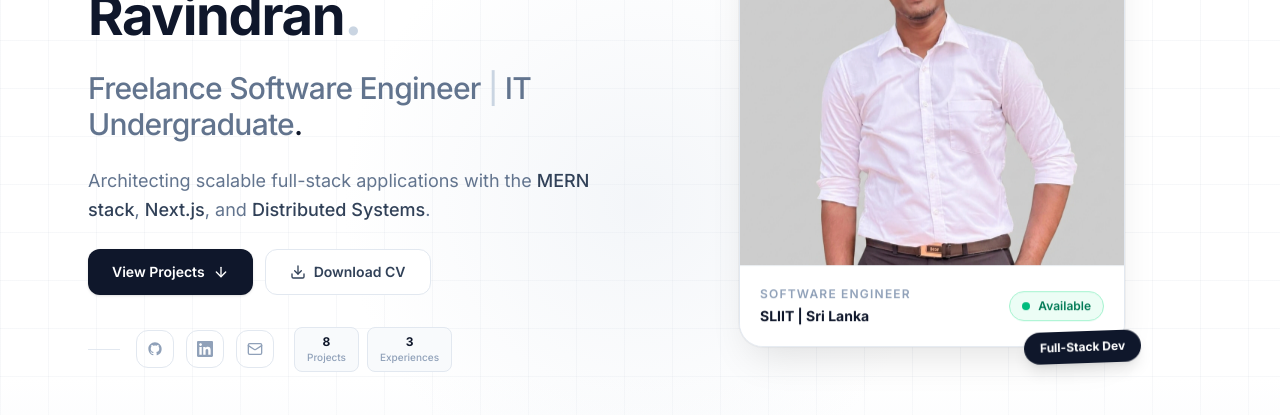
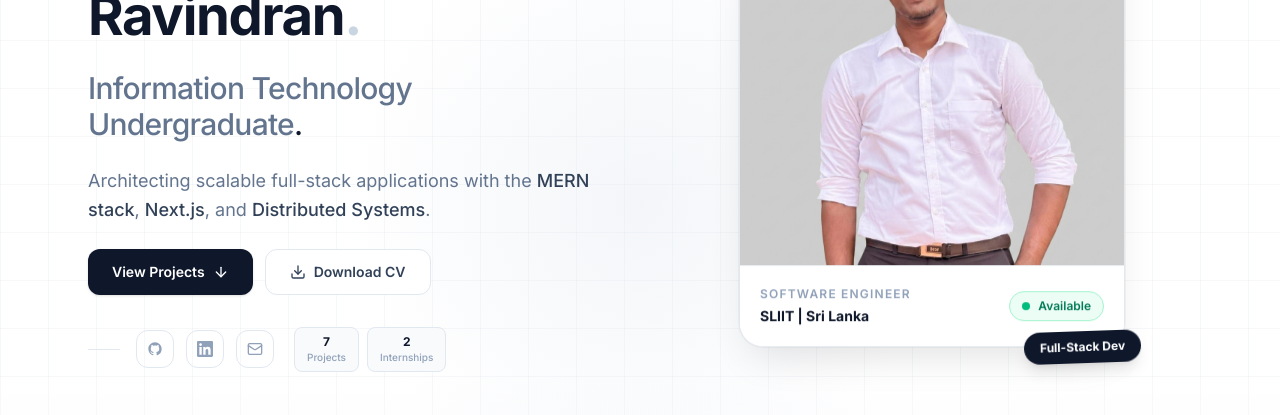
Before and after one commit to Laksopan23/laksopan, a React (Vite) app: page / in a window 1280 px wide. Shown: the part 296-711 px from the top of the page. Built offline with nearby package versions, Linux system fonts and the light colour scheme; no server answers.

Commit message:
Fix: Updated Remotechies location to Batticaloa, Sri Lanka

```diff
--- a/src/components/Hero.tsx
+++ b/src/components/Hero.tsx
@@ -203,7 +203,7 @@ export default function Hero() {
               Ravindran<span className="text-slate-300">.</span>
             </h1>
             <p className="text-2xl sm:text-3xl font-medium text-slate-500 tracking-tight mt-6">
-              Freelance Software Engineer <span className="text-slate-300">|</span> IT Undergraduate<span className="text-slate-900">.</span>
+              Information Technology Undergraduate<span className="text-slate-900">.</span>
             </p>
           </motion.div>
 
@@ -285,12 +285,12 @@ export default function Hero() {
 
             <div className="flex gap-2 ml-1">
               <div className="text-center px-3 py-1.5 bg-slate-50 border border-slate-200 rounded-lg">
-                <p className="text-xs font-bold text-slate-900">8</p>
+                <p className="text-xs font-bold text-slate-900">7</p>
                 <p className="text-[10px] text-slate-400 font-medium">Projects</p>
               </div>
               <div className="text-center px-3 py-1.5 bg-slate-50 border border-slate-200 rounded-lg">
-                <p className="text-xs font-bold text-slate-900">3</p>
-                <p className="text-[10px] text-slate-400 font-medium">Experiences</p>
+                <p className="text-xs font-bold text-slate-900">2</p>
+                <p className="text-[10px] text-slate-400 font-medium">Internships</p>
               </div>
             </div>
           </motion.div>
--- a/src/data/portfolio.ts
+++ b/src/data/portfolio.ts
@@ -12,26 +12,10 @@ export const navLinks = [
 
 export const experiences: Experience[] = [
   {
-    company: 'Independent Freelance',
-    role: 'Software Engineer',
-    period: 'Jan 2024 – Present',
-    location: 'Remote',
-    type: 'Contract',
-    color: 'emerald',
-    description: 'Providing full-stack development and architectural consulting for international clients.',
-    highlights: [
-      'Delivered end-to-end web applications using MERN stack and Next.js, focusing on scalability and user experience',
-      'Architected secure backend systems with Node.js and Django, integrating third-party APIs and payment gateways',
-      'Consulted on cloud migration and infrastructure optimization using AWS and Google Cloud',
-      'Collaborated directly with stakeholders to translate business requirements into technical specifications',
-    ],
-    tags: ['Next.js', 'React', 'Node.js', 'Cloud Infrastructure', 'Client Relations'],
-  },
-  {
     company: 'Remotechies',
     role: 'Software Engineer Intern (Remote)',
     period: 'Jun 2025 – Dec 2025',
-    location: 'Sri Lanka',
+    location: 'Batticaloa, Sri Lanka',
     type: 'Internship',
     color: 'violet',
     logo: remotechiesLogo,
@@ -66,27 +50,6 @@ export const experiences: Experience[] = [
 ];
 
 export const projects: Project[] = [
-  {
-    title: 'Freelance Software Development',
-    subtitle: 'Bespoke Client Solutions',
-    description:
-      'Providing end-to-end full-stack development and architectural consulting services for international clients.',
-    tags: ['Consulting', 'Full-Stack', 'Architecture', 'Deployment'],
-    highlight: 'Professional Services',
-    highlightColor: 'emerald',
-    features: [
-      'Successfully delivered multiple production-ready web and mobile applications',
-      'Optimized client platforms for SEO, performance, and cross-browser compatibility',
-      'Implemented robust CI/CD pipelines for seamless project handovers',
-      'Maintained high client satisfaction through agile communication and rapid delivery',
-    ],
-    stars: 0,
-    forks: 0,
-    github: 'https://github.com/Laksopan23',
-    demo: '#',
-    accent: 'from-emerald-600 to-teal-700',
-    accentLight: 'bg-emerald-50 border-emerald-200',
-  },
   {
     title: 'ProteqHer SOS Listener',
     subtitle: 'AI-Powered Emergency Response',
```
